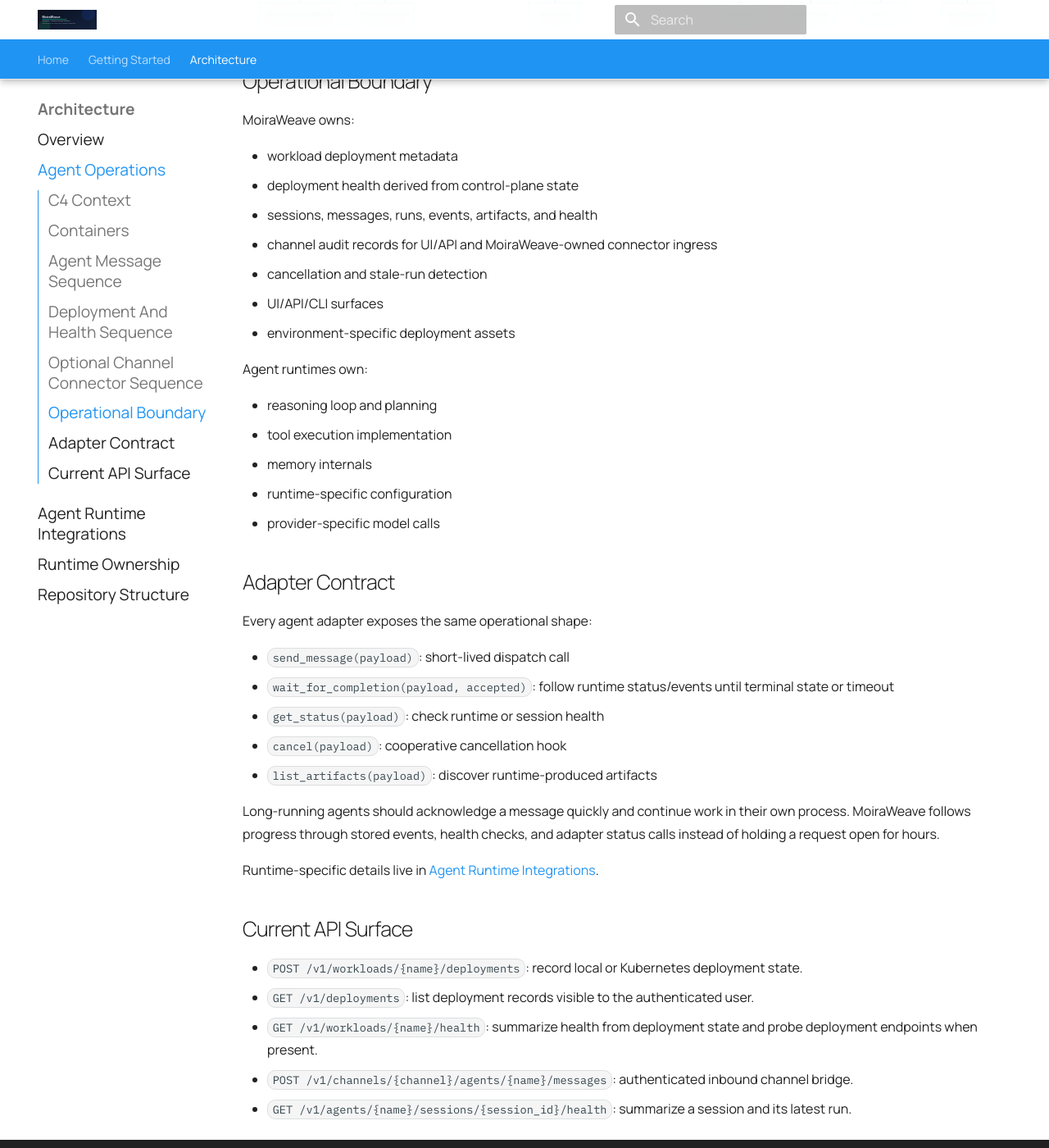
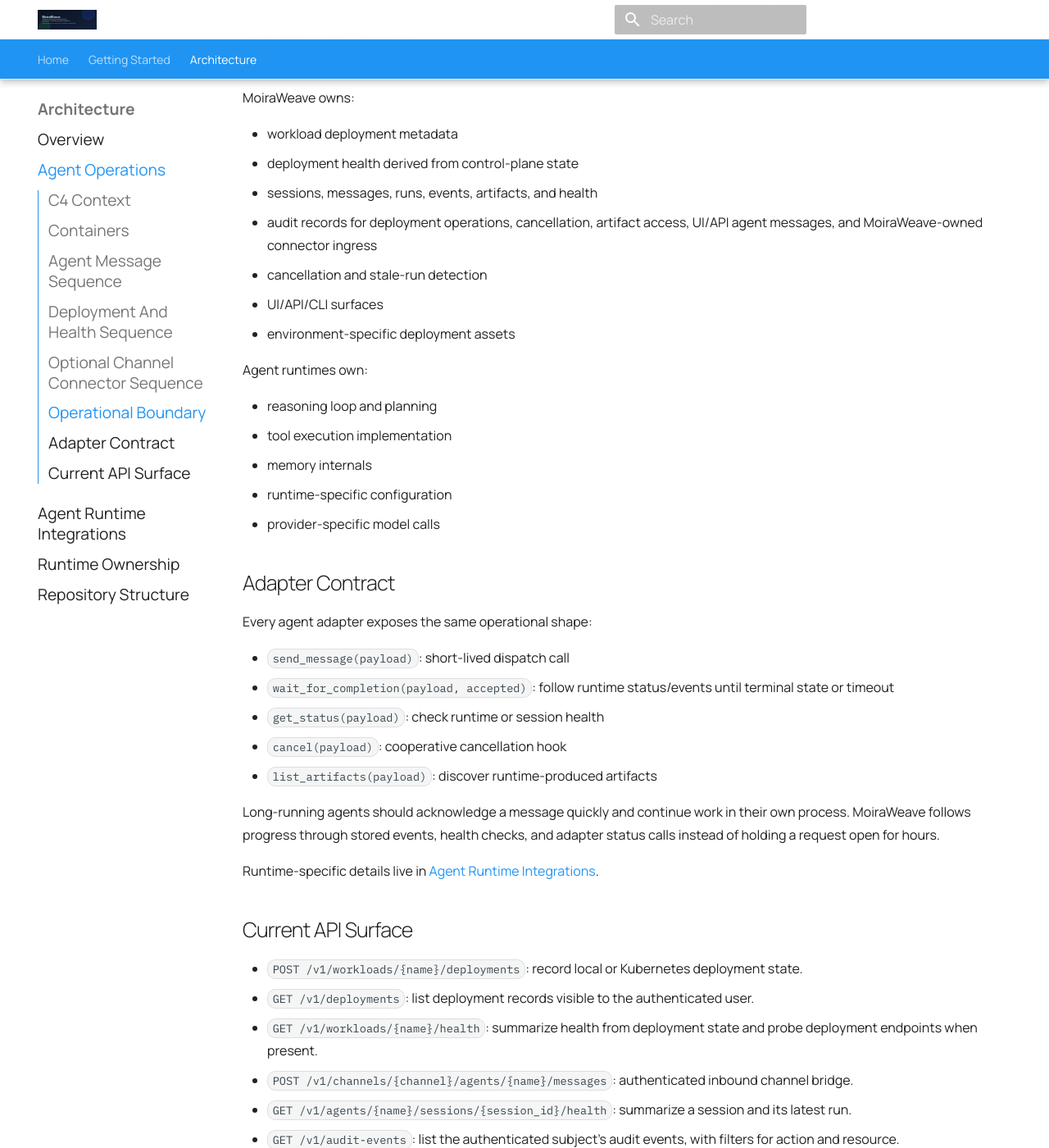
Before and after one commit to moiraweave-labs/moiraweave-docs, an MkDocs documentation site: the page built from docs/agent-ops-architecture.md, in a window 1280 px wide and 1400 px high, scrolled down 2732 px. Shown: the whole window at 82% size. Built offline with MkDocs 1.6.1 and Material for MkDocs 9.7.7, drawn with Linux system fonts in a browser that asks for light colours; comment, search, counter and statistics services are not loaded.

Commit message:
docs: document audit trail

```diff
--- a/docs/agent-ops-architecture.md
+++ b/docs/agent-ops-architecture.md
@@ -75,7 +75,7 @@ sequenceDiagram
 
   U->>UI: Send message
   UI->>API: POST /v1/agents/{name}/sessions/{id}/messages
-  API->>DB: Store user message and queued run
+  API->>DB: Store user message, queued run, and audit event
   API->>R: Dispatch run message
   W->>R: Consume run
   W->>DB: Mark starting/running, emit events
@@ -98,7 +98,7 @@ sequenceDiagram
   O->>CLI: moira deploy local or k8s
   CLI->>O: Generate/apply runtime manifests
   CLI->>API: POST /v1/workloads/{name}/deployments
-  API->>DB: Upsert deployment record
+  API->>DB: Upsert deployment record and audit event
   UI->>API: GET /v1/workloads/{name}/health
   API->>DB: Read deployment/run/session state
   API-->>UI: healthy, pending, degraded, or unknown
@@ -136,7 +136,8 @@ MoiraWeave owns:
 - workload deployment metadata
 - deployment health derived from control-plane state
 - sessions, messages, runs, events, artifacts, and health
-- channel audit records for UI/API and MoiraWeave-owned connector ingress
+- audit records for deployment operations, cancellation, artifact access, UI/API
+  agent messages, and MoiraWeave-owned connector ingress
 - cancellation and stale-run detection
 - UI/API/CLI surfaces
 - environment-specific deployment assets
@@ -173,3 +174,4 @@ Runtime-specific details live in
 - `GET /v1/workloads/{name}/health`: summarize health from deployment state and probe deployment endpoints when present.
 - `POST /v1/channels/{channel}/agents/{name}/messages`: authenticated inbound channel bridge.
 - `GET /v1/agents/{name}/sessions/{session_id}/health`: summarize a session and its latest run.
+- `GET /v1/audit-events`: list the authenticated subject's audit events, with filters for action and resource.
```
Also changed, not shown: docs/architecture.md (+12 -3 lines), docs/concepts.md (+4 -1 lines), docs/quickstart.md (+3 -0 lines).
